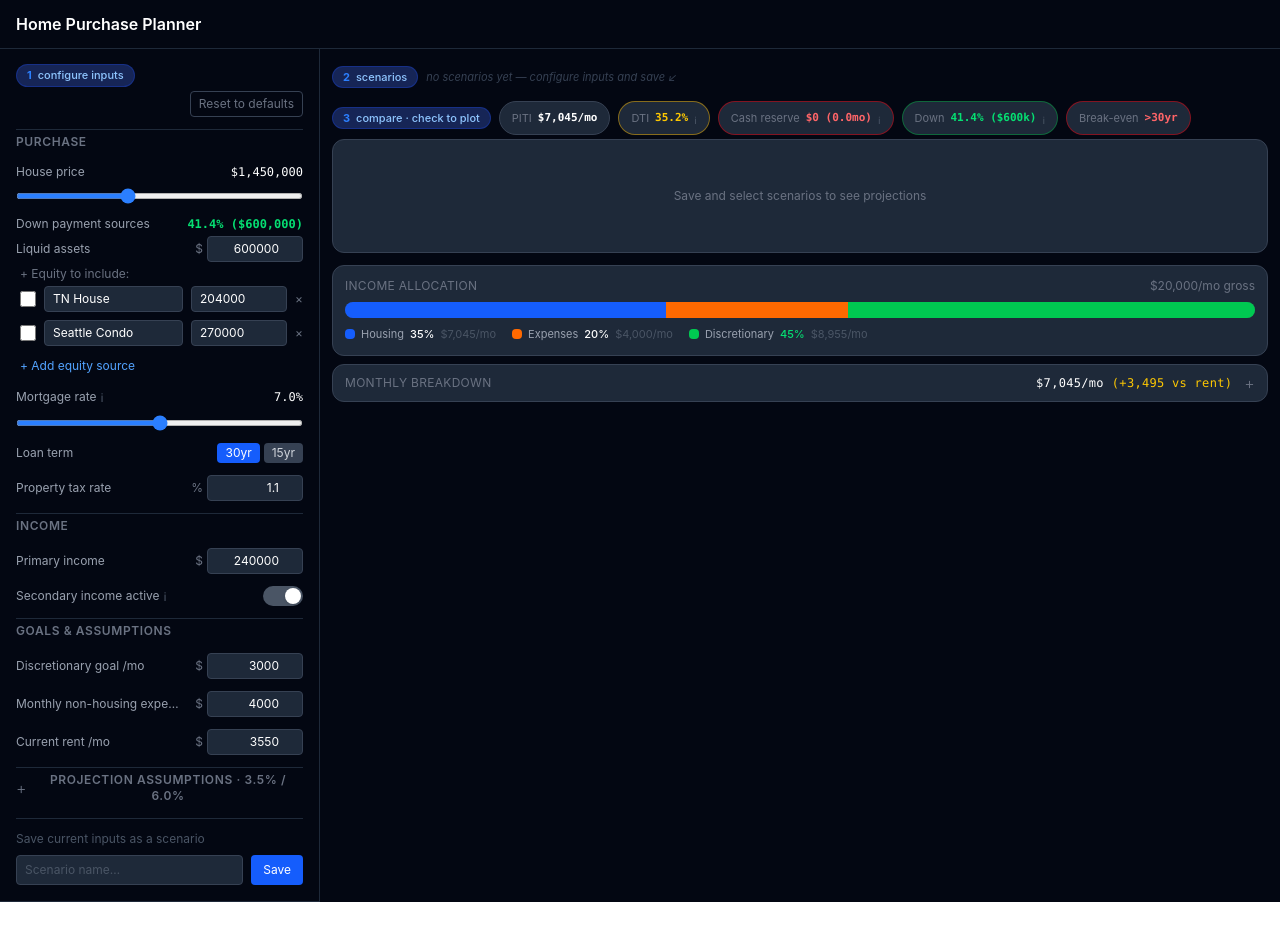
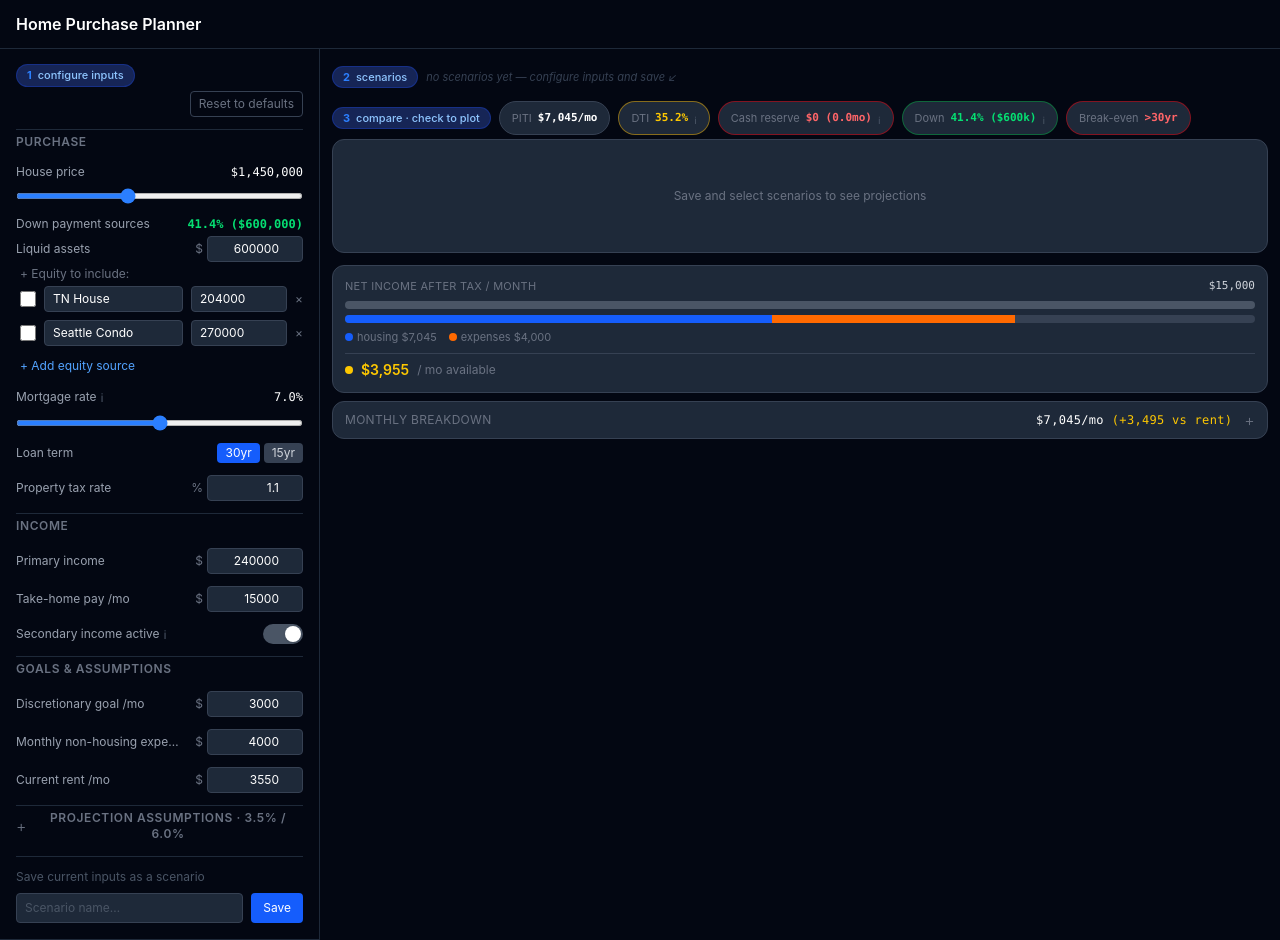
Before and after one commit to gallak87/fin, a React (Vite) app: page / in a window 1280 px wide. Before the commit the page ends 902 px from the top, so only its background shows below. Built offline with nearby package versions, Linux system fonts and the light colour scheme.

Commit message:
feat: take-home income input, stacked allocation bar with available $/mo

```diff
--- a/src/components/InputPanel.tsx
+++ b/src/components/InputPanel.tsx
@@ -266,6 +266,7 @@ export function InputPanel() {
       <SectionHeader label="Income" />
 
       <NumberInput label="Primary income" value={inputs.income1} onChange={(v) => setInputs({ income1: v })} />
+      <NumberInput label="Take-home pay /mo" value={inputs.monthlyTakeHome} onChange={(v) => setInputs({ monthlyTakeHome: v })} />
       <Toggle
         label="Secondary income active"
         checked={inputs.income2Active}
--- a/src/components/LifestyleGoalBar.tsx
+++ b/src/components/LifestyleGoalBar.tsx
@@ -10,79 +10,65 @@ interface Props {
 }
 
 export function LifestyleGoalBar({ metrics, inputs }: Props) {
-  const { monthlyPITI: pitiMonthly, discretionaryMonthly, grossMonthlyIncome } = metrics
+  const { monthlyPITI } = metrics
+  const takeHome = inputs.monthlyTakeHome
   const expenses = inputs.monthlyNonHousingExpenses
-  const goal = inputs.discretionaryGoal
+  const available = takeHome - monthlyPITI - expenses
 
-  const pitiPct = grossMonthlyIncome > 0 ? (pitiMonthly / grossMonthlyIncome) * 100 : 0
-  const expPct = grossMonthlyIncome > 0 ? (expenses / grossMonthlyIncome) * 100 : 0
-  const discPct = grossMonthlyIncome > 0 ? Math.max(0, (discretionaryMonthly / grossMonthlyIncome) * 100) : 0
-  const overflowPct = Math.max(0, pitiPct + expPct + discPct - 100)
+  const pitiPct = takeHome > 0 ? Math.min((monthlyPITI / takeHome) * 100, 100) : 0
+  const expPct = takeHome > 0 ? Math.min((expenses / takeHome) * 100, 100 - pitiPct) : 0
 
-  const meetsGoal = discretionaryMonthly >= goal
-  const discColor = meetsGoal ? 'bg-green-500' : discretionaryMonthly > 0 ? 'bg-yellow-400' : 'bg-red-500'
+  const amountColor =
+    available >= 5000 ? 'text-green-400' : available >= 2000 ? 'text-yellow-400' : 'text-red-400'
+  const dotColor =
+    available >= 5000 ? 'bg-green-500' : available >= 2000 ? 'bg-yellow-400' : 'bg-red-500'
 
   return (
-    <div className="bg-gray-800 rounded-xl p-3 border border-gray-700 space-y-2">
-      <div className="flex items-center justify-between">
-        <span className="text-xs text-gray-500 uppercase tracking-wide">Income allocation</span>
-        <span className="text-xs text-gray-500">${fmt(grossMonthlyIncome)}/mo gross</span>
+    <div className="bg-gray-800 rounded-xl p-3 border border-gray-700 space-y-1.5">
+      {/* Row 1 — label + total */}
+      <div className="flex items-center justify-between text-[11px]">
+        <span className="text-gray-500 uppercase tracking-wide">net income after tax / month</span>
+        <span className="text-gray-300 font-mono">${fmt(takeHome)}</span>
       </div>
 
-      {/* Stacked bar */}
-      <div className="w-full bg-gray-700 rounded-full h-4 overflow-hidden flex">
+      {/* Row 2 — reference bar (full = take-home) */}
+      <div className="w-full h-2 bg-gray-600 rounded-full" />
+
+      {/* Row 3 — stacked cost bar, empty tail = available */}
+      <div className="w-full h-2 bg-gray-700 rounded-full overflow-hidden flex">
         <div
           className="h-full bg-blue-600 shrink-0"
-          style={{ width: `${Math.min(pitiPct, 100)}%` }}
-          title={`PITI: $${fmt(pitiMonthly)}/mo (${pitiPct.toFixed(0)}%)`}
+          style={{ width: `${pitiPct}%` }}
+          title={`Housing: $${fmt(monthlyPITI)}/mo`}
         />
         <div
           className="h-full bg-orange-500 shrink-0"
-          style={{ width: `${Math.min(expPct, 100 - Math.min(pitiPct, 100))}%` }}
-          title={`Expenses: $${fmt(expenses)}/mo (${expPct.toFixed(0)}%)`}
+          style={{ width: `${expPct}%` }}
+          title={`Expenses: $${fmt(expenses)}/mo`}
         />
-        <div
-          className={`h-full shrink-0 ${discColor}`}
-          style={{ width: `${Math.min(discPct, 100 - Math.min(pitiPct + expPct, 100))}%` }}
-          title={`Discretionary: $${fmt(Math.max(0, discretionaryMonthly))}/mo (${discPct.toFixed(0)}%)`}
-        />
-        {overflowPct > 0 && (
-          <div className="h-full bg-red-600 flex-1" title="Over income" />
-        )}
       </div>
 
       {/* Legend */}
-      <div className="flex flex-wrap gap-x-4 gap-y-1 text-[11px]">
-        <span className="flex items-center gap-1.5">
-          <span className="w-2.5 h-2.5 rounded-sm bg-blue-600 shrink-0" />
-          <span className="text-gray-400">Housing</span>
-          <span className="text-white font-medium">{pitiPct.toFixed(0)}%</span>
-          <span className="text-gray-600">${fmt(pitiMonthly)}/mo</span>
+      <div className="flex gap-3 text-[11px] text-gray-500 pb-0.5">
+        <span className="flex items-center gap-1">
+          <span className="w-2 h-2 rounded-sm bg-blue-600 inline-block" />
+          housing ${fmt(monthlyPITI)}
         </span>
-        <span className="flex items-center gap-1.5">
-          <span className="w-2.5 h-2.5 rounded-sm bg-orange-500 shrink-0" />
-          <span className="text-gray-400">Expenses</span>
-          <span className="text-white font-medium">{expPct.toFixed(0)}%</span>
-          <span className="text-gray-600">${fmt(expenses)}/mo</span>
-        </span>
-        <span className="flex items-center gap-1.5">
-          <span className={`w-2.5 h-2.5 rounded-sm shrink-0 ${discColor}`} />
-          <span className="text-gray-400">Discretionary</span>
-          <span className={`font-medium ${meetsGoal ? 'text-green-400' : 'text-yellow-400'}`}>
-            {discPct.toFixed(0)}%
-          </span>
-          <span className="text-gray-600">${fmt(Math.max(0, discretionaryMonthly))}/mo</span>
-          {!meetsGoal && (
-            <span className="text-yellow-500">(goal: ${fmt(goal)})</span>
-          )}
+        <span className="flex items-center gap-1">
+          <span className="w-2 h-2 rounded-sm bg-orange-500 inline-block" />
+          expenses ${fmt(expenses)}
         </span>
       </div>
 
-      {discretionaryMonthly < 0 && (
-        <div className="text-xs text-red-400">
-          Shortfall: ${fmt(Math.abs(discretionaryMonthly))}/mo — income doesn&apos;t cover housing + expenses
-        </div>
-      )}
+      {/* Divider + available */}
+      <div className="border-t border-gray-700 pt-1.5 flex items-center gap-2">
+        <span className={`w-2 h-2 rounded-full shrink-0 ${dotColor}`} />
+        <span className={`text-sm font-semibold ${amountColor}`}>${fmt(available)}</span>
+        <span className="text-xs text-gray-500">/ mo available</span>
+        {available < 0 && (
+          <span className="text-xs text-red-400 ml-auto">shortfall — income doesn&apos;t cover costs</span>
+        )}
+      </div>
     </div>
   )
 }
--- a/src/lib/mortgage.ts
+++ b/src/lib/mortgage.ts
@@ -38,7 +38,7 @@ export function computeMetrics(inputs: Inputs): Metrics {
   const monthsOfReserve = monthlyExpenses > 0 ? cashReserve / monthlyExpenses : 0
 
   const opportunityCostAnnual = downPayment * (inputs.investmentReturn / 100)
-  const discretionaryMonthly = grossMonthlyIncome - monthlyPITI - inputs.monthlyNonHousingExpenses
+  const discretionaryMonthly = inputs.monthlyTakeHome - monthlyPITI - inputs.monthlyNonHousingExpenses
 
   const breakEvenYear = computeBreakEven(inputs, downPayment, loanAmount, monthlyPITI)
 
--- a/src/store.ts
+++ b/src/store.ts
@@ -15,6 +15,7 @@ const DEFAULT_INPUTS: Inputs = {
   income1: 240_000,
   income2: 200_000,
   income2Active: false,
+  monthlyTakeHome: 15_000,
   discretionaryGoal: 3_000,
   annualAppreciation: 3.5,
   investmentReturn: 6.0,
--- a/src/types.ts
+++ b/src/types.ts
@@ -15,6 +15,7 @@ export interface Inputs {
   income1: number
   income2: number
   income2Active: boolean
+  monthlyTakeHome: number
   discretionaryGoal: number
   annualAppreciation: number
   investmentReturn: number
```
